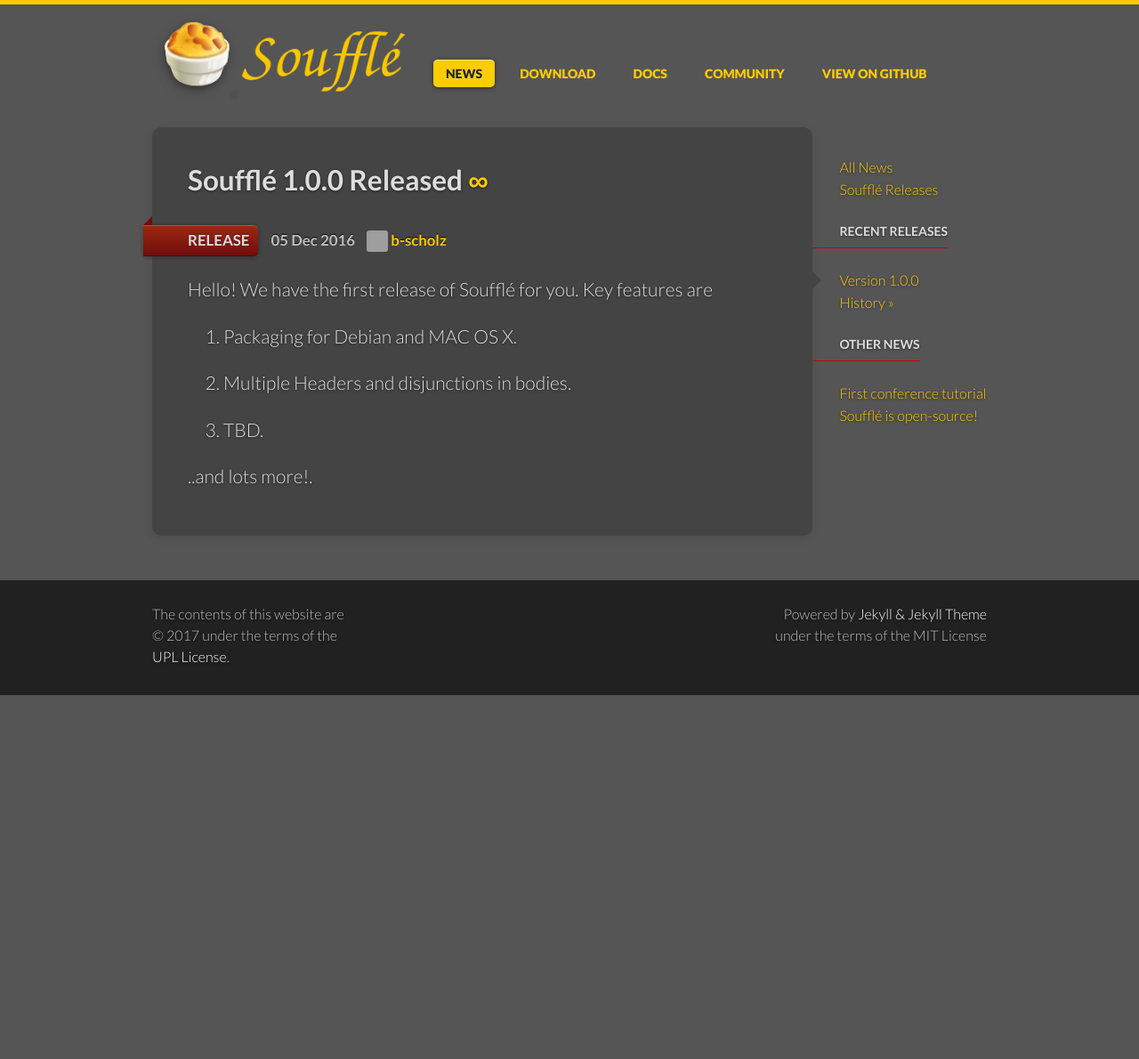
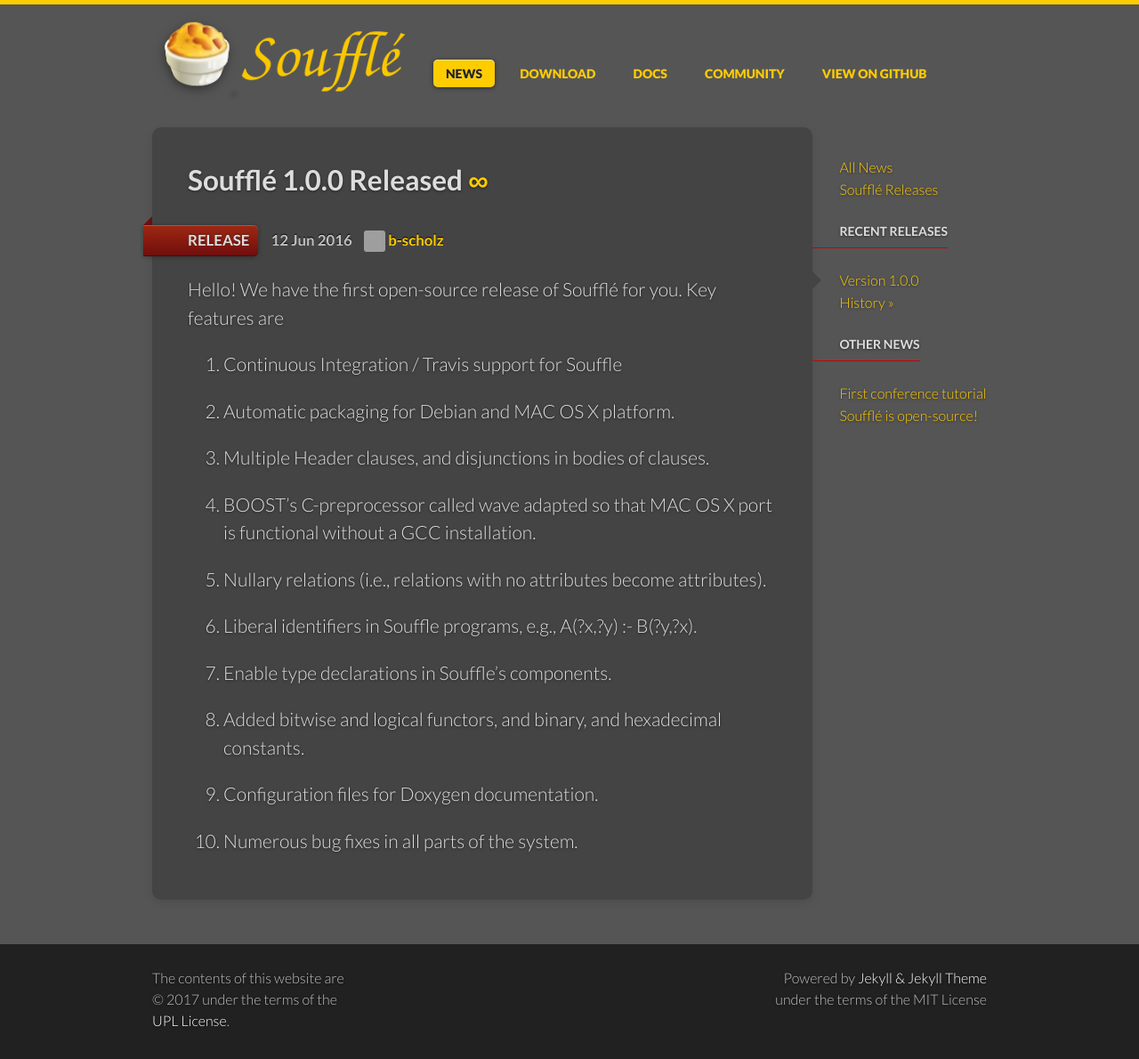
Before and after one commit to souffle-lang/souffle-lang.github.io, a Jekyll site: the page built from _posts/2016-06-12-release.md, in a window 1280 px wide. Shown: the whole page at 89% size. Built offline with Jekyll 4.4.1, drawn with Linux system fonts in a browser that asks for light colours; before the commit the page ends 900 px from its top, so only the background shows below that; grey boxes are pictures that could not be loaded.

Commit message:
reworded text for release 1.0

```diff
--- a/_posts/2016-06-12-release.md
+++ b/_posts/2016-06-12-release.md
@@ -1,17 +1,29 @@
 ---
 layout: news_item
 title: 'Soufflé 1.0.0 Released'
-date: 2016-12-05
+date: 2016-06-12
 author: b-scholz
 version: 1.0.0
 categories: [release]
 ---
-Hello! We have the first release of Soufflé for you. Key features are
+Hello! We have the first open-source release of Soufflé for you. Key features are
 
-1. Packaging for Debian and MAC OS X.
+1. Continuous Integration / Travis support for Souffle
 
-2. Multiple Headers and disjunctions in bodies.
+2. Automatic packaging for Debian and MAC OS X platform.
 
-3. TBD.
+3. Multiple Header clauses, and disjunctions in bodies of clauses.
 
-..and lots more!.
+4. BOOST's C-preprocessor called wave adapted so that MAC OS X port is functional without a GCC installation.
+
+5. Nullary relations (i.e., relations with no attributes become attributes).
+
+6. Liberal identifiers in Souffle programs, e.g., A(?x,?y) :- B(?y,?x).
+
+7. Enable type declarations in Souffle's components.
+
+8. Added bitwise and logical functors, and binary, and hexadecimal constants.
+
+9. Configuration files for Doxygen documentation.
+
+10. Numerous bug fixes in all parts of the system.
```
